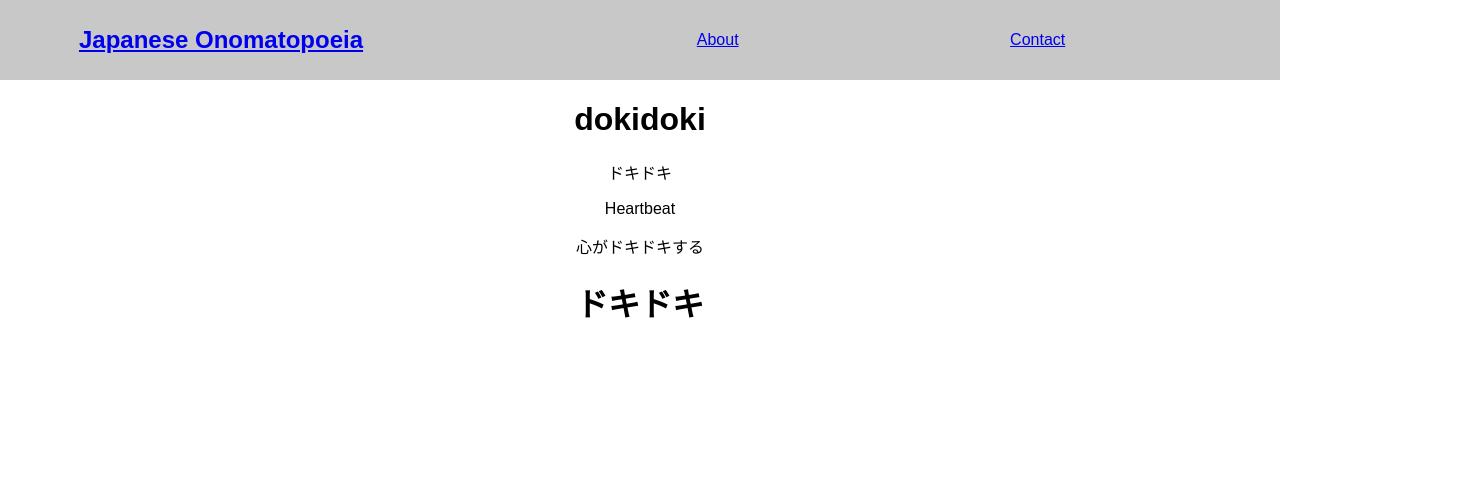
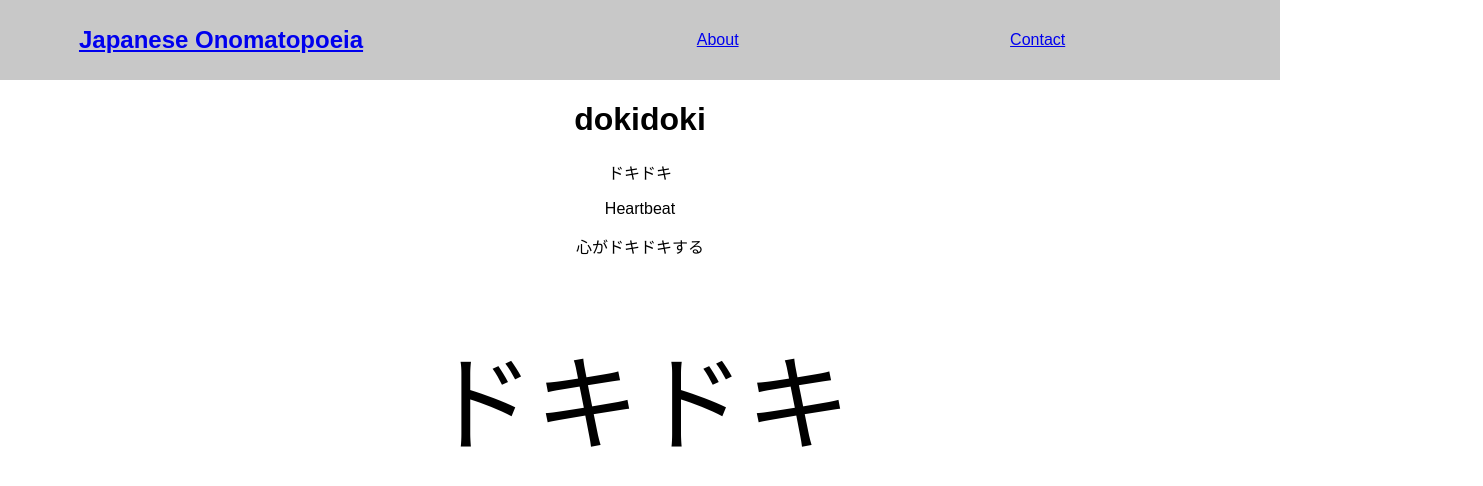
Before and after one commit to leedoughty/japanese-onomatopoeia, a React (Create React App) app: page /word/dokidoki in a window 1280 px wide. Shown: the top 486 px of the page, 1483 px wide, since content can reach past the window. Built offline with nearby package versions, Linux system fonts and the light colour scheme.

Commit message:
Animate dokidoki text

```diff
--- a/package.json
+++ b/package.json
@@ -10,6 +10,7 @@
     "react-dom": "^17.0.1",
     "react-router-dom": "^5.2.0",
     "react-scripts": "4.0.0",
+    "styled-components": "^5.2.1",
     "web-vitals": "^0.2.4"
   },
   "scripts": {
--- a/src/word-animations/Dokidoki.js
+++ b/src/word-animations/Dokidoki.js
@@ -1,9 +1,27 @@
+import styled, { keyframes } from "styled-components";
 import "../App.css";
 
 function Dokidoki() {
+  const Heartbeat = keyframes`
+    0% {
+      transform: scale(1);
+    }
+    50% {
+      transform: scale(2);
+    }
+    100% {
+      transform: scale(1);
+    }
+  `;
+
+  const HeartbeatAnimation = styled.p`
+    animation: ${Heartbeat} 0.4s ease infinite;
+    font-size: 80px;
+  `;
+
   return (
     <div>
-      <h1>ドキドキ</h1>
+      <HeartbeatAnimation>ドキドキ</HeartbeatAnimation>
     </div>
   );
 }
```
Also changed, not shown: 1 other file (tests, documents, lock files or other folders).
